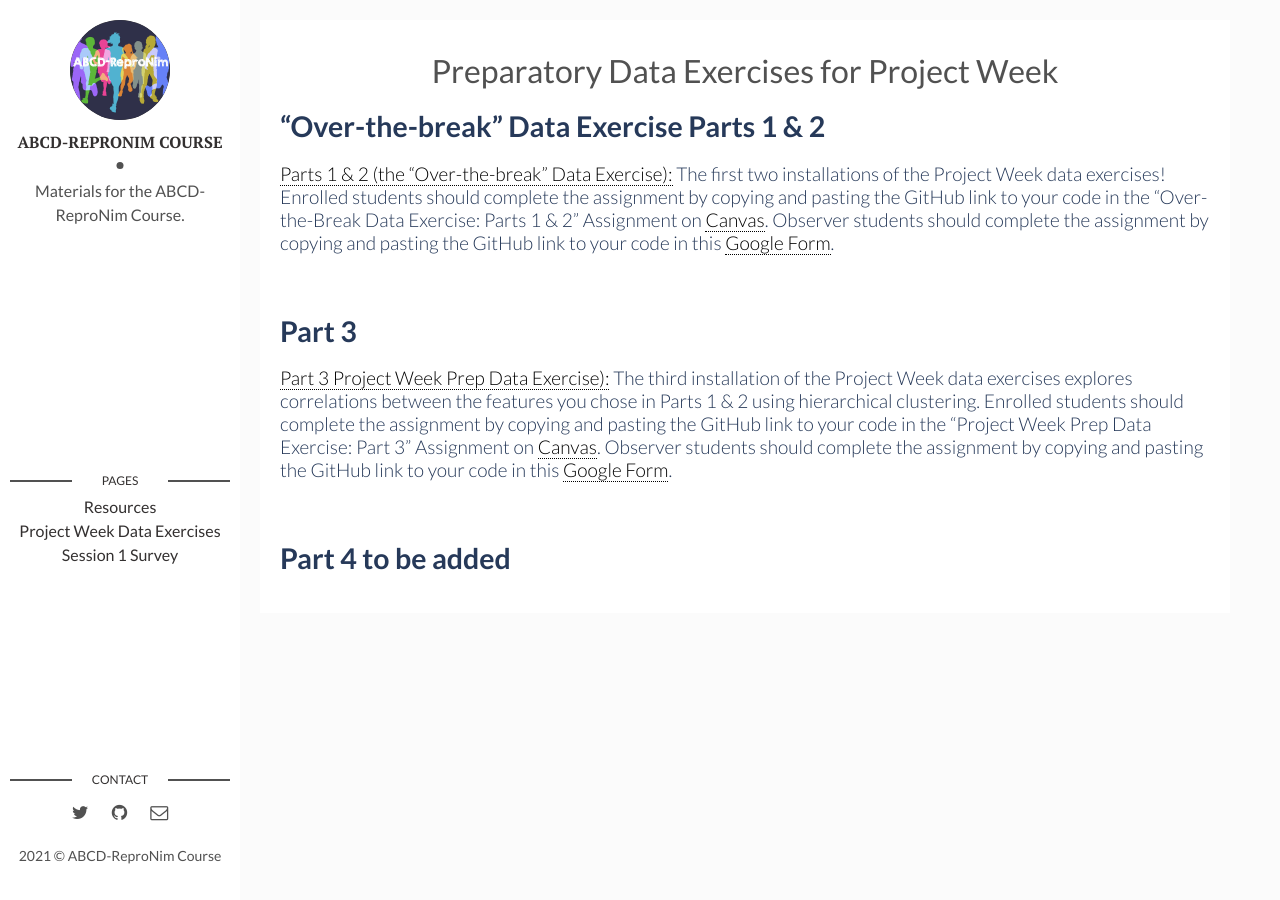
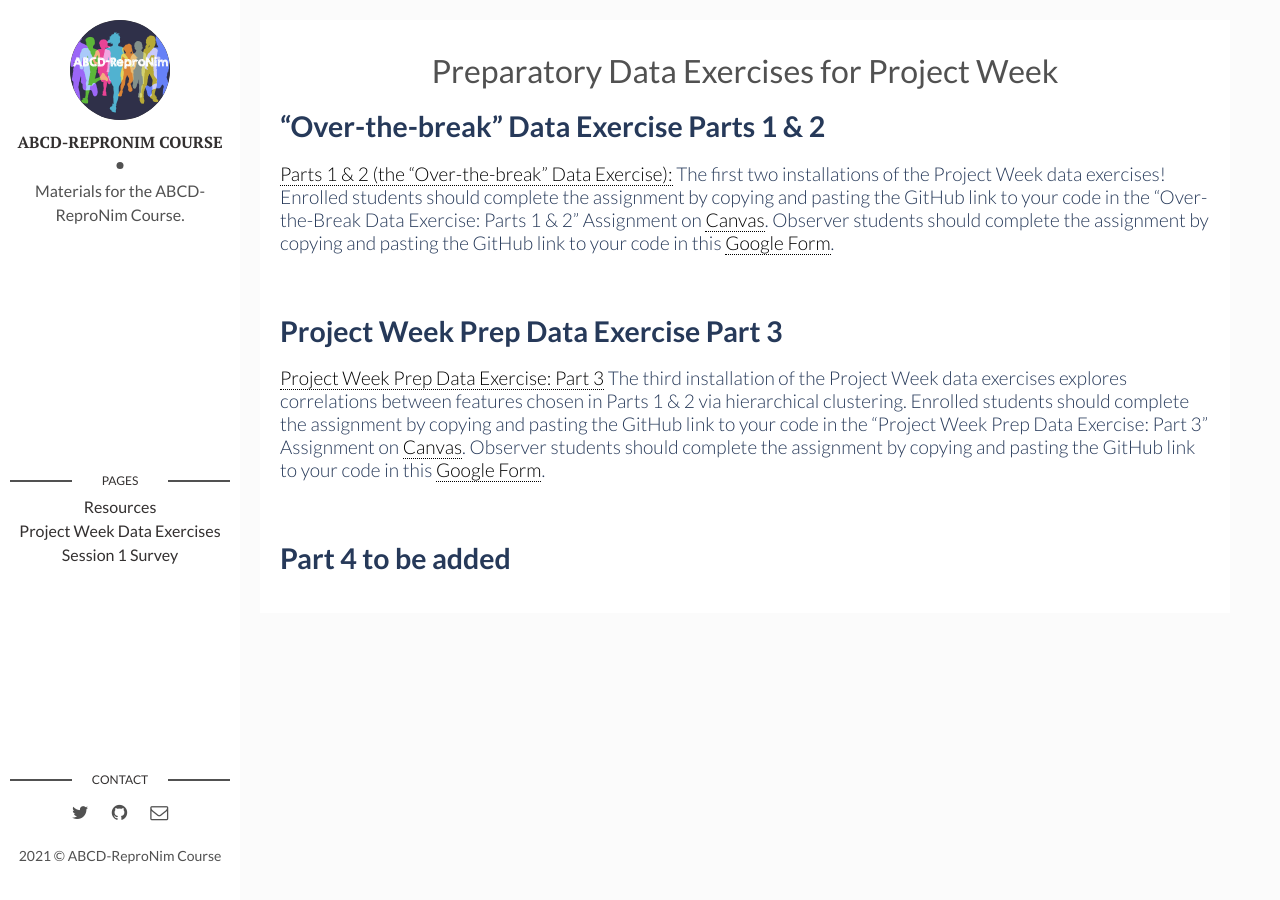
Before and after one commit to ABCD-ReproNim/materials, a Jekyll site: the page built from misc/_posts/2021-01-11-project-week-data-exercises.md, in a window 1280 px wide. Built offline with Jekyll 4.4.1, drawn with Linux system fonts in a browser that asks for light colours.

Commit message:
minor text edits
minor text edits to Project Week Data Exercises side tab

```diff
--- a/misc/_posts/2021-01-11-project-week-data-exercises.md
+++ b/misc/_posts/2021-01-11-project-week-data-exercises.md
@@ -13,9 +13,9 @@ tags: []
 
 <br/>
 
-## Part 3
+## Project Week Prep Data Exercise Part 3
 
-[Part 3 Project Week Prep Data Exercise):](https://docs.google.com/document/d/1eSnCMKoDLg2dDcMwBlfi-GKm5lFtqeeMvWv_hD-p5nk/edit?usp=sharing) The third installation of the Project Week data exercises explores correlations between the features you chose in Parts 1 & 2 using hierarchical clustering. Enrolled students should complete the assignment by copying and pasting the GitHub link to your code in the “Project Week Prep Data Exercise: Part 3” Assignment on [Canvas](https://develop.fiu.edu/courses/abcd-repronim-course-reproducible-analyses-of-abcd-data). Observer students should complete the assignment by copying and pasting the GitHub link to your code in this [Google Form](https://docs.google.com/forms/d/e/1FAIpQLSd-0FHCRgzlpPM5nalr7RVUvAt4Vm7gTJD_FlWbSlJEaKgU8Q/viewform?usp=sf_link).
+[Project Week Prep Data Exercise: Part 3](https://docs.google.com/document/d/1eSnCMKoDLg2dDcMwBlfi-GKm5lFtqeeMvWv_hD-p5nk/edit?usp=sharing) The third installation of the Project Week data exercises explores correlations between features chosen in Parts 1 & 2 via hierarchical clustering. Enrolled students should complete the assignment by copying and pasting the GitHub link to your code in the “Project Week Prep Data Exercise: Part 3” Assignment on [Canvas](https://develop.fiu.edu/courses/abcd-repronim-course-reproducible-analyses-of-abcd-data). Observer students should complete the assignment by copying and pasting the GitHub link to your code in this [Google Form](https://docs.google.com/forms/d/e/1FAIpQLSd-0FHCRgzlpPM5nalr7RVUvAt4Vm7gTJD_FlWbSlJEaKgU8Q/viewform?usp=sf_link).
 
 
 <br/>
```
